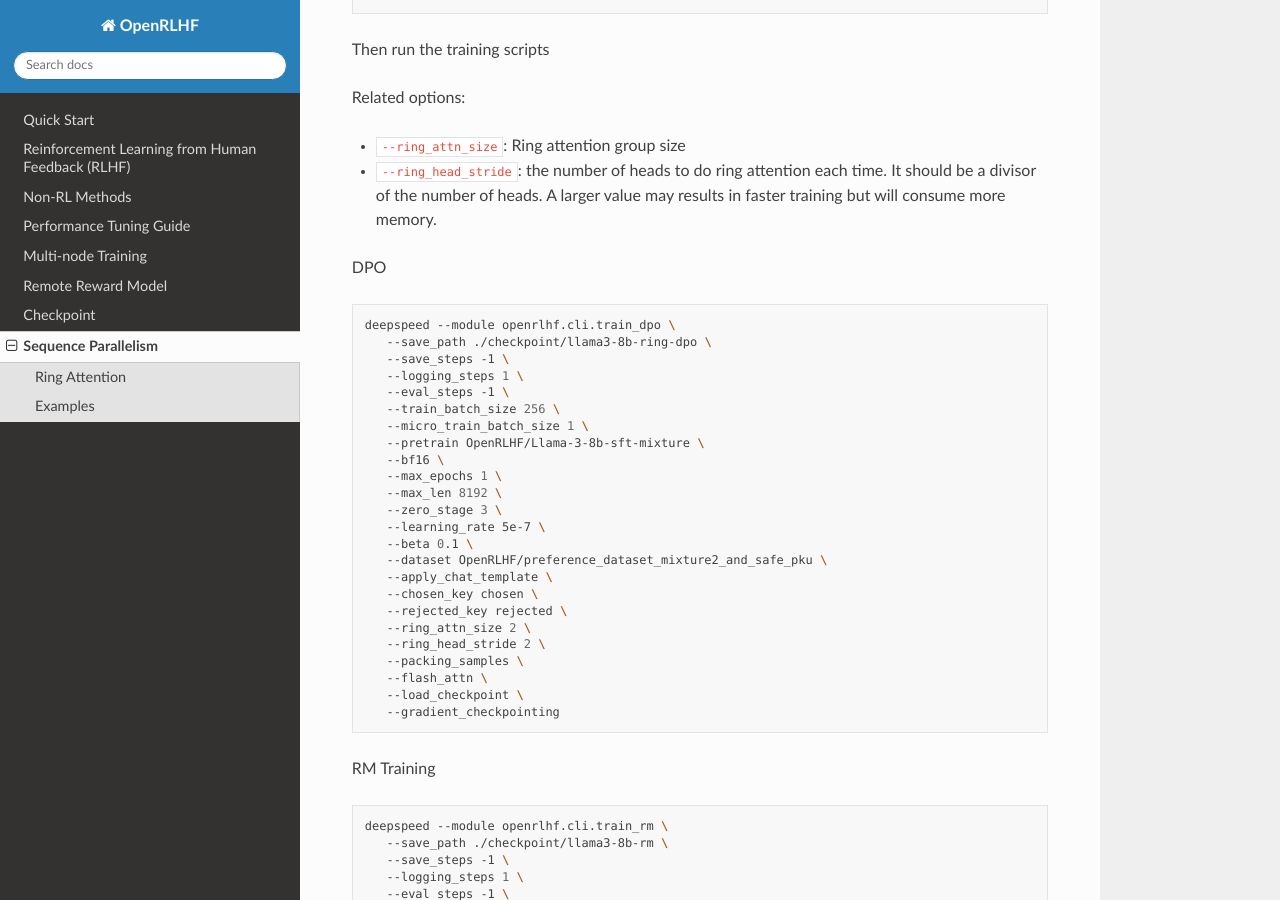
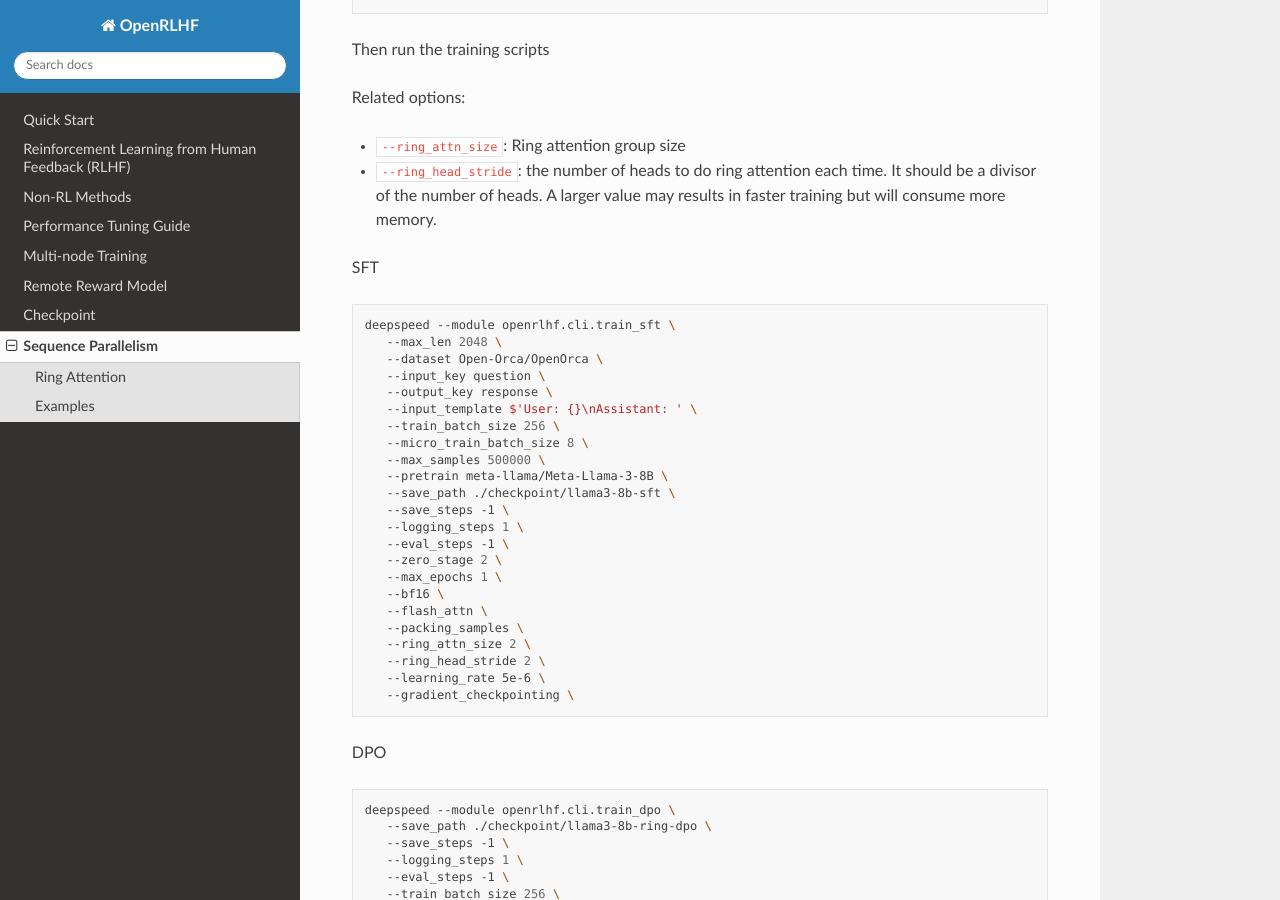
Before and after one commit to OpenRLHF/OpenRLHF-Docs, a Sphinx documentation site: the page built from docs/source/sequence_parallelism.rst, in a window 1280 px wide and 900 px high, scrolled down 527 px. Built offline with Sphinx 7.4.7 and the Read the Docs theme 3.1.0, drawn with Linux system fonts in a browser that asks for light colours.

Commit message:
update sp

```diff
--- a/docs/source/conf.py
+++ b/docs/source/conf.py
@@ -7,7 +7,7 @@ copyright = '2024, OpenRLHF'
 author = 'OpenRLHF'
 
 release = '0.5'
-version = '0.5.3'
+version = '0.5.4'
 
 # -- General configuration
 
--- a/docs/source/rl.rst
+++ b/docs/source/rl.rst
@@ -26,6 +26,7 @@ Training
 - ``--train_batch_size``: Global training batch size
 - ``--aux_loss_coef``: Balancing loss coefficient for MoE
 - ``--max_epoch``: Training epochs
+- ``--lr_warmup_ratio``: Warmup ratio of the learning rate
 
 Datasets
 
--- a/docs/source/sequence_parallelism.rst
+++ b/docs/source/sequence_parallelism.rst
@@ -26,6 +26,35 @@ Related options:
 
 - ``--ring_attn_size``: Ring attention group size
 - ``--ring_head_stride``: the number of heads to do ring attention each time. It should be a divisor of the number of heads. A larger value may results in faster training but will consume more memory.
+
+SFT
+
+
+.. code-block:: bash
+
+   deepspeed --module openrlhf.cli.train_sft \
+      --max_len 2048 \
+      --dataset Open-Orca/OpenOrca \
+      --input_key question \
+      --output_key response \
+      --input_template $'User: {}\nAssistant: ' \
+      --train_batch_size 256 \
+      --micro_train_batch_size 8 \
+      --max_samples 500000 \
+      --pretrain meta-llama/Meta-Llama-3-8B \
+      --save_path ./checkpoint/llama3-8b-sft \
+      --save_steps -1 \
+      --logging_steps 1 \
+      --eval_steps -1 \
+      --zero_stage 2 \
+      --max_epochs 1 \
+      --bf16 \
+      --flash_attn \
+      --packing_samples \
+      --ring_attn_size 2 \
+      --ring_head_stride 2 \
+      --learning_rate 5e-6 \
+      --gradient_checkpointing \
 
 DPO
 
```
